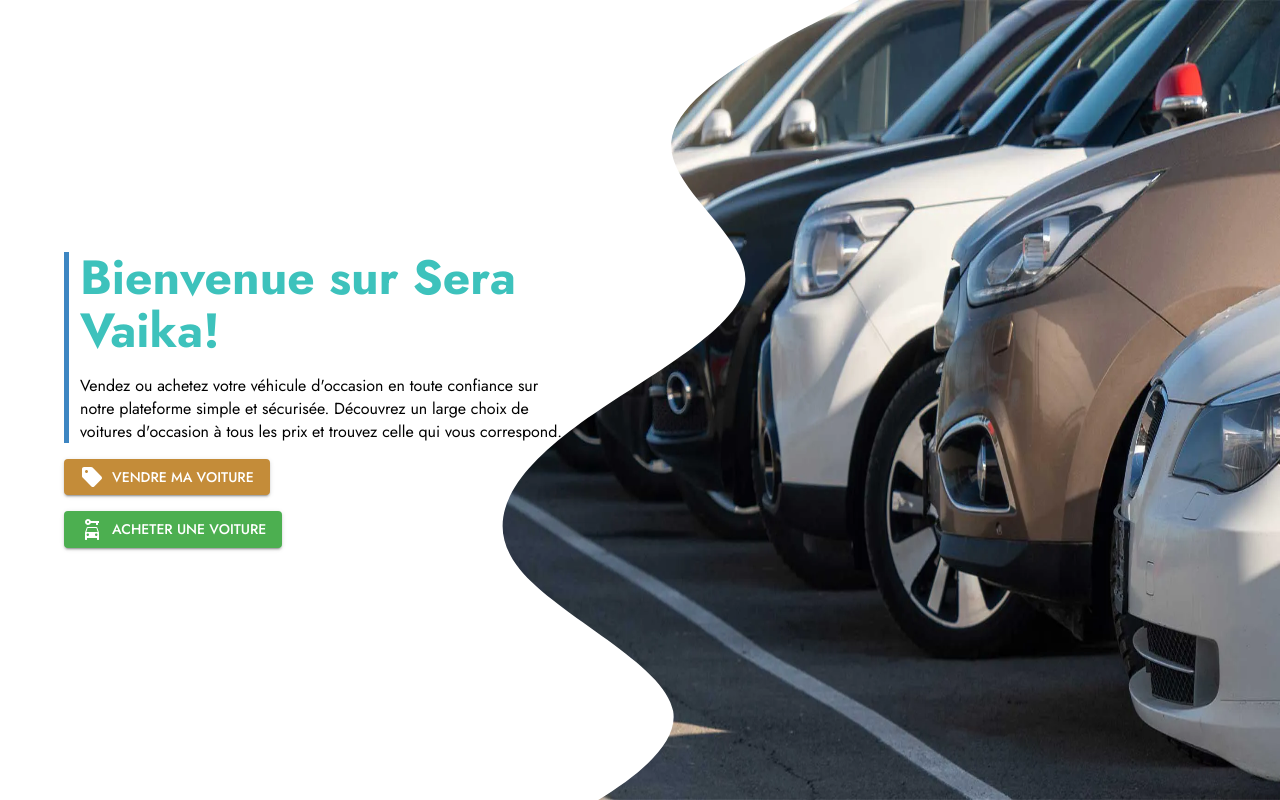
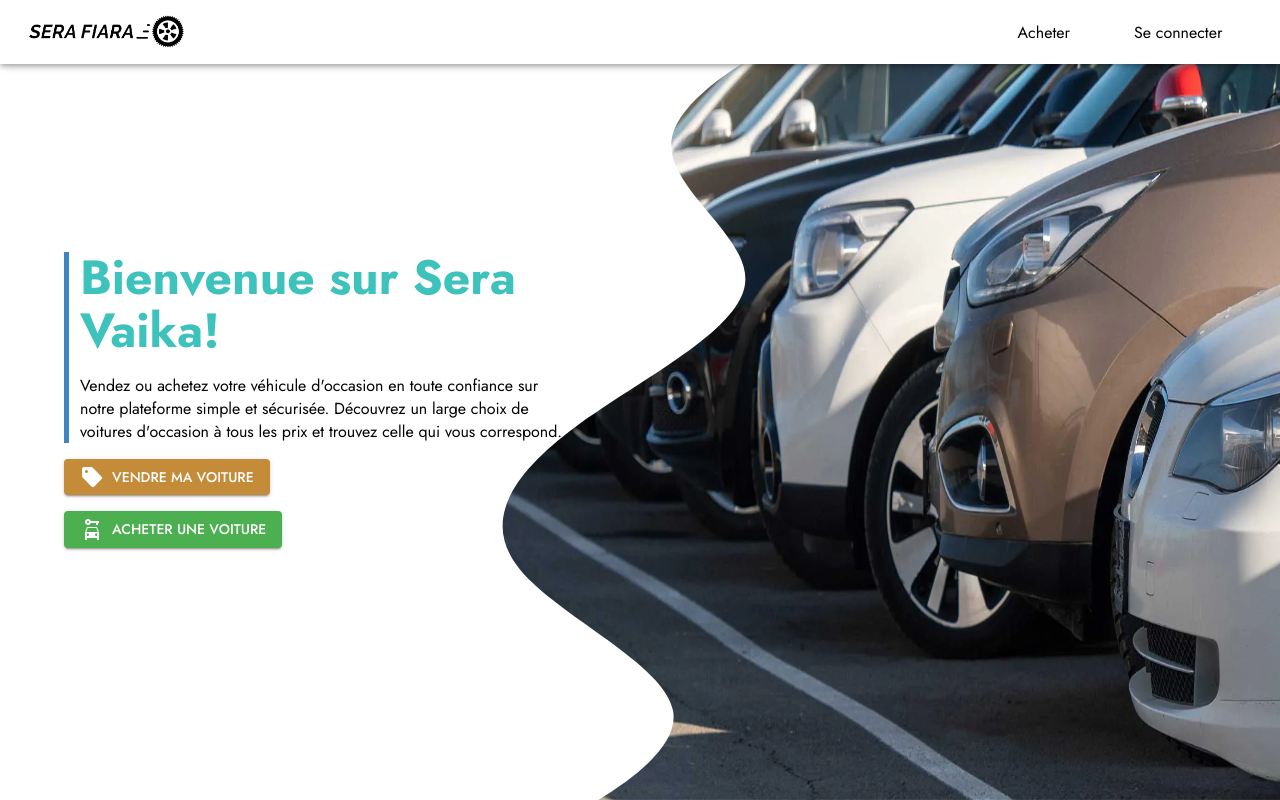
Before and after one commit to Nante1905/cloud-s5-front, a React (Vite) app: page / in a window 1280 px wide. Built offline with nearby package versions, Linux system fonts and the light colour scheme.

Commit message:
feat [NAVBAR] intégeation navbar

```diff
--- a/src/components/landing-page/pages/landing-page.root.scss
+++ b/src/components/landing-page/pages/landing-page.root.scss
@@ -77,6 +77,7 @@
     background: #b0afafc7;
     padding: 2rem;
     border-radius: 15px;
+    width: 60% !important;
     .landing-title {
       color: $secondary !important;
     }
@@ -92,3 +93,9 @@
     display: none;
   }
 }
+
+@media (max-width: 600px) {
+  .landing-text {
+    width: 100% !important;
+  }
+}
--- a/src/components/landing-page/pages/landing-page.root.tsx
+++ b/src/components/landing-page/pages/landing-page.root.tsx
@@ -1,11 +1,14 @@
 import { CarRental, Sell } from "@mui/icons-material";
 import Button from "@mui/material/Button";
 import { useNavigate } from "react-router-dom";
+import Navbar from "../../../shared/components/navbar/navbar.component";
 import "./landing-page.root.scss";
 
 const LandingPage = () => {
   const navigate = useNavigate();
   return (
+    <>
+      <Navbar />
       <div className="landing-bg">
         <div className="landing-text">
           <div className="content">
@@ -15,10 +18,10 @@ const LandingPage = () => {
                 <div></div> Bienvenue sur Sera Vaika!
               </h1>
               <p>
-              Vendez ou achetez votre véhicule d'occasion en toute confiance sur
-              notre plateforme simple et sécurisée. Découvrez un large choix de
-              voitures d'occasion à tous les prix et trouvez celle qui vous
-              correspond.
+                Vendez ou achetez votre véhicule d'occasion en toute confiance
+                sur notre plateforme simple et sécurisée. Découvrez un large
+                choix de voitures d'occasion à tous les prix et trouvez celle
+                qui vous correspond.
               </p>
             </div>
             <div className="div-action">
@@ -45,6 +48,7 @@ const LandingPage = () => {
           <img src="/images/voitures.webp" alt="" />
         </div>
       </div>
+    </>
   );
 };
 
--- /dev/null
+++ b/src/shared/components/navbar/collapsed-navbar/collapsed-navbar.component.scss
@@ -0,0 +1,41 @@
+.collapsed-nav {
+  .MuiDrawer-paper {
+    width: 50%;
+  }
+  .nav-logo {
+    width: 100%;
+    display: grid;
+    place-content: center;
+    padding: 2rem 0rem;
+    img {
+      width: 10rem;
+    }
+  }
+  .username {
+    word-break: break-word;
+  }
+  .link {
+    padding: 8px 16px;
+  }
+}
+.collapse-bar {
+  display: flex;
+  justify-content: space-between;
+  align-items: center;
+  padding-inline: 5%;
+  background: white;
+
+  .nav-logo {
+    display: grid;
+    place-content: center;
+    padding: 0.5rem 0rem;
+  }
+
+  img {
+    width: 10rem;
+  }
+  .link {
+    margin-inline: 0 !important;
+    padding: 8px 16px;
+  }
+}
--- /dev/null
+++ b/src/shared/components/navbar/collapsed-navbar/collapsed-navbar.component.tsx
@@ -0,0 +1,129 @@
+import LogoutIcon from "@mui/icons-material/Logout";
+import MenuIcon from "@mui/icons-material/Menu";
+
+import {
+  AppBar,
+  Avatar,
+  Drawer,
+  IconButton,
+  List,
+  ListItem,
+  ListItemText,
+} from "@mui/material";
+import { useCallback, useState } from "react";
+import { Link } from "react-router-dom";
+import { MenuItem } from "../types/MenuItem";
+import { UserToken } from "../types/UserToken";
+import "./collapsed-navbar.component.scss";
+
+interface CollapsedNavbarState {
+  open: boolean;
+}
+
+const initialState: CollapsedNavbarState = {
+  open: false,
+};
+
+interface CollapsedNavbarProps {
+  menus: MenuItem[];
+  user: UserToken | null;
+}
+
+const CollapsedNavbar = (props: CollapsedNavbarProps) => {
+  const menus = props.menus;
+  const [state, setState] = useState(initialState);
+
+  const closeNavbar = useCallback(() => {
+    setState((state) => ({
+      ...state,
+      open: false,
+    }));
+  }, []);
+
+  return (
+    <>
+      <Drawer open={state.open} onClose={closeNavbar} className="collapsed-nav">
+        <div className="nav-logo">
+          <img src="/images/logo-transparent.png" alt="logo" />
+        </div>
+        <List>
+          {menus.map((m) => {
+            if (!m.needConnection || (m.needConnection && props.user != null)) {
+              return (
+                <ListItem onClick={closeNavbar} key={`c_nav_${m.text}`}>
+                  <ListItemText>
+                    <Link to={m.link}>{m.text}</Link>
+                  </ListItemText>
+                </ListItem>
+              );
+            }
+          })}
+          {props.user == null ? (
+            <ListItem onClick={closeNavbar}>
+              <ListItemText>
+                <Link to="/login" className="link" key={`nav_login`}>
+                  Se connecter
+                </Link>
+              </ListItemText>
+            </ListItem>
+          ) : (
+            <>
+              <div className="link flex">
+                <Avatar className="div-primary">
+                  {props.user.email.split("")[0].toUpperCase()}
+                </Avatar>
+                <span className="username">{props.user.email}</span>
+              </div>
+              <div className="link">
+                <Link to="" className="logout-link" key={`nav_login`}>
+                  <LogoutIcon />
+                </Link>
+              </div>
+            </>
+          )}
+        </List>
+      </Drawer>
+      <AppBar position="fixed">
+        <div className="collapse-bar">
+          <IconButton
+            onClick={() =>
+              setState((state) => ({
+                ...state,
+                open: !state.open,
+              }))
+            }
+          >
+            <MenuIcon />
+          </IconButton>
+          <div className="nav-logo">
+            <img src="/images/logo-transparent.png" alt="logo" />
+          </div>
+          <div className="nav-links">
+            {props.user == null ? (
+              <ListItem onClick={closeNavbar}>
+                <ListItemText>
+                  <Link to="/login" className="link" key={`nav_login`}>
+                    Se connecter
+                  </Link>
+                </ListItemText>
+              </ListItem>
+            ) : (
+              <div className="link flex">
+                <div>
+                  <Avatar className="div-primary">
+                    {props.user.email.split("")[0].toUpperCase()}
+                  </Avatar>
+                </div>
+                <Link to="/login" className="logout-link" key={`nav_login`}>
+                  <LogoutIcon />
+                </Link>
+              </div>
+            )}
+          </div>
+        </div>
+      </AppBar>
+    </>
+  );
+};
+
+export default CollapsedNavbar;
--- /dev/null
+++ b/src/shared/components/navbar/navbar.component.scss
@@ -0,0 +1,35 @@
+@import "../../style/variables.module.scss";
+.navbar {
+  display: flex;
+  justify-content: space-between;
+  align-items: center;
+  min-height: 4rem;
+  padding-inline: 2%;
+  background-color: white;
+  .nav-logo {
+    width: 10rem;
+    display: grid;
+    place-content: center;
+    img {
+      width: 100%;
+    }
+  }
+  .nav-links {
+    width: auto;
+    display: flex;
+    justify-content: space-around;
+    align-items: center;
+  }
+}
+.link {
+  margin-inline: 2rem;
+  &.flex {
+    display: flex;
+    align-items: center;
+    gap: 0.5rem;
+  }
+}
+.logout-link {
+  display: grid;
+  place-content: center;
+}
--- /dev/null
+++ b/src/shared/components/navbar/navbar.component.tsx
@@ -0,0 +1,89 @@
+import LogoutIcon from "@mui/icons-material/Logout";
+import {
+  AppBar,
+  Avatar,
+  IconButton,
+  Tooltip,
+  useMediaQuery,
+  useTheme,
+} from "@mui/material";
+import { Link } from "react-router-dom";
+import decodeToken from "../../helper/auth-temp.helper";
+import CollapsedNavbar from "./collapsed-navbar/collapsed-navbar.component";
+import "./navbar.component.scss";
+import { MenuItem } from "./types/MenuItem";
+import { UserToken } from "./types/UserToken";
+
+const Navbar = () => {
+  const user: UserToken | null = decodeToken();
+  const theme = useTheme();
+  const isMobile = useMediaQuery(theme.breakpoints.down("sm"));
+  const menus = ["Acheter", "Mes favoris", "Historique", "Messages"];
+
+  const menuItems: MenuItem[] = [
+    {
+      text: "Acheter",
+      link: "/annonces",
+      needConnection: false,
+    },
+    {
+      text: "Mes favories",
+      link: "/favoris",
+      needConnection: true,
+    },
+    {
+      text: "Historique",
+      link: "/historique",
+      needConnection: true,
+    },
+    {
+      text: "Messages",
+      link: "",
+      needConnection: true,
+    },
+  ];
+  return (
+    <>
+      {isMobile ? (
+        <CollapsedNavbar menus={menuItems} user={user} />
+      ) : (
+        <AppBar position="fixed">
+          <div className="navbar">
+            <div className="nav-logo">
+              <img src="/images/logo-transparent.png" alt="logo" />
+            </div>
+            <div className="nav-links">
+              {menuItems.map((m) => {
+                if (!m.needConnection || (m.needConnection && user != null)) {
+                  return (
+                    <Link to={m.link} className="link" key={`nav_${m.text}`}>
+                      {m.text}
+                    </Link>
+                  );
+                }
+              })}
+              {user == null ? (
+                <Link to="/login" className="link" key={`nav_login`}>
+                  Se connecter
+                </Link>
+              ) : (
+                <div className="link flex">
+                  <Tooltip title={user.email} arrow>
+                    <Avatar className="div-primary">
+                      {user.email.split("")[0].toUpperCase()}
+                    </Avatar>
+                  </Tooltip>
+                  <IconButton className="logout-link" key={`nav_login`}>
+                    <LogoutIcon />
+                  </IconButton>
+                </div>
+              )}
+            </div>
+          </div>
+        </AppBar>
+      )}
+    </>
+  );
+};
+
+export default Navbar;
--- /dev/null
+++ b/src/shared/components/navbar/types/MenuItem.ts
@@ -0,0 +1,5 @@
+export interface MenuItem {
+    text: string,
+    link: string,
+    needConnection: boolean
+}
--- /dev/null
+++ b/src/shared/components/navbar/types/UserToken.ts
@@ -0,0 +1,4 @@
+export interface UserToken {
+    id: number,
+    email: string
+}
--- /dev/null
+++ b/src/shared/helper/auth-temp.helper.ts
@@ -0,0 +1,13 @@
+import { jwtDecode } from "jwt-decode";
+
+const decodeToken = (): any => {
+    const authToken = localStorage.getItem("token");
+    if (authToken != null) {
+        const decoded = jwtDecode(authToken);
+
+        return decoded;
+    }
+    return null;
+};
+
+export default decodeToken;
```
Lines whose indentation alone changed are shown as unchanged.
